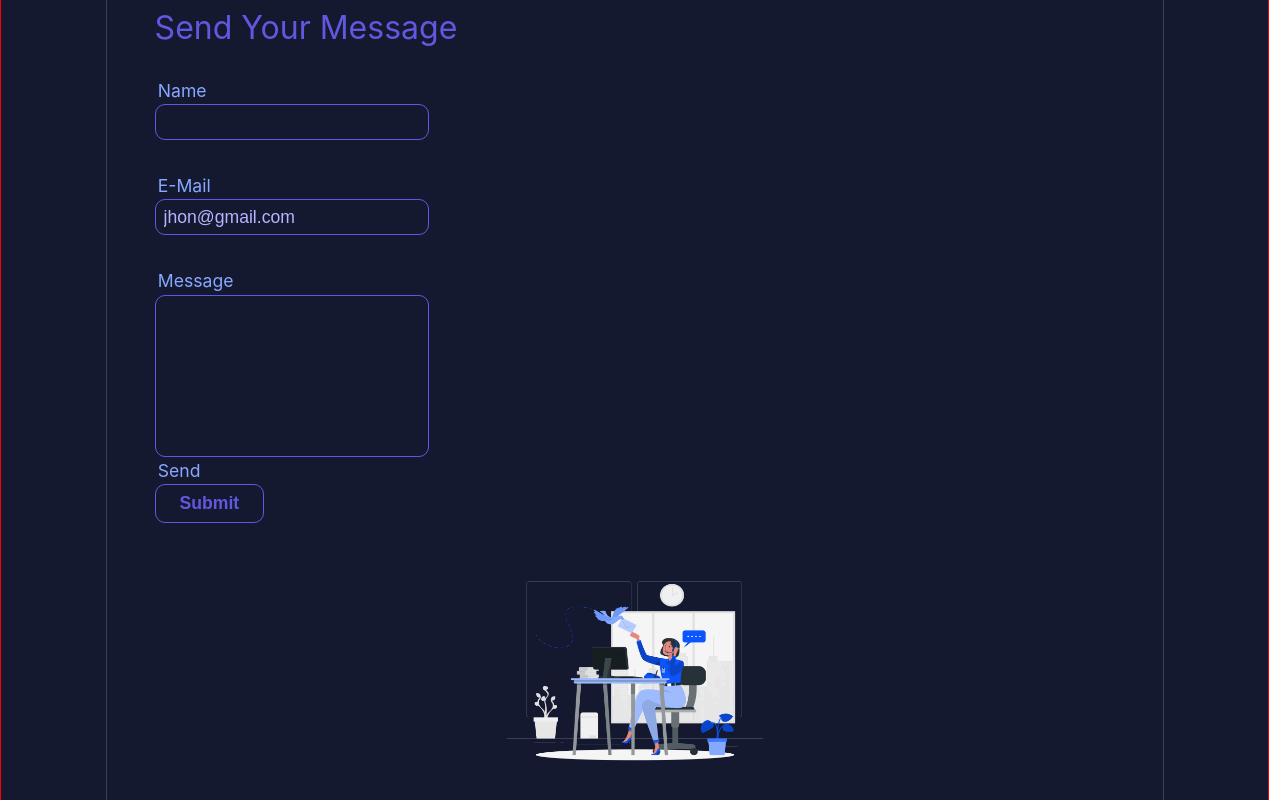
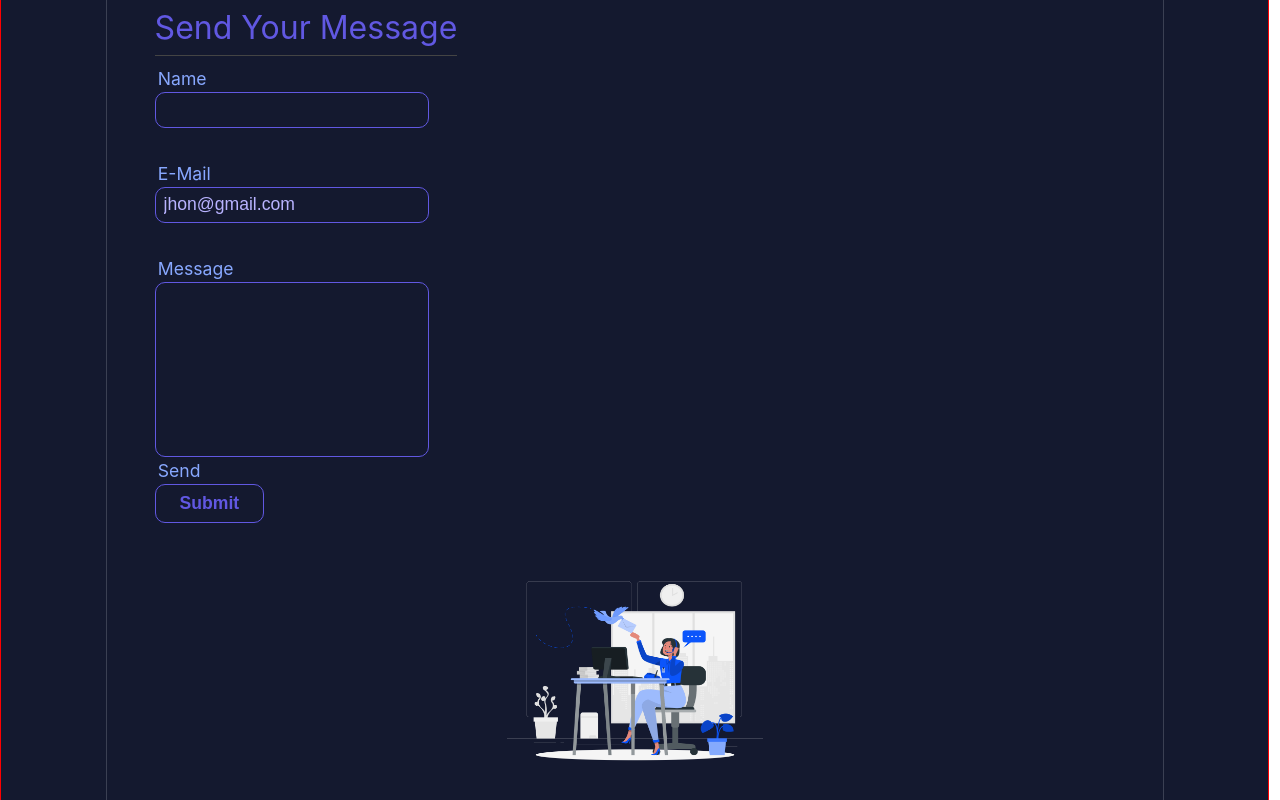
Before and after one commit to Ashita-23/portfolio_2.O, a React (Create React App) app: page / in a window 1280 px wide. Shown: the part 4215-5015 px from the top of the page. Built offline with nearby package versions, Linux system fonts and the light colour scheme.

Commit message:
added new style in contact.css

```diff
--- a/src/Components/BodyComponents/ContactComponents/ContactForm.css
+++ b/src/Components/BodyComponents/ContactComponents/ContactForm.css
@@ -13,17 +13,13 @@
     }
 
     .contact-inner{
-
         margin: 3.5rem 0rem;
-
     z-index: 1;
     border: 1px solid #3B4053;
-    /* background-color: white; */
     background-color: transparent;
     height: auto;
     width: 63vw;
     padding: 1rem 2rem;
-    /* z-index: 1; */;
     display: flex;
     flex-direction: row;
     flex-wrap: wrap;
@@ -38,6 +34,8 @@
         font-size: 2.2rem;
         font-weight: 400;
         color: #6158E2;
+        border-bottom: 1px solid rgb(68, 68, 68);
+        margin-bottom: 0.5rem;
     /* border: 1px solid red; */
 
     }
@@ -119,6 +117,7 @@
         background-color: transparent;
         transition: 1s;
         outline: none;
+        cursor: pointer;
 
     }
     .input-submit:hover{
@@ -130,7 +129,13 @@
 
     }
 
+    .form-error{
+        font-size: 0.9rem;
+        color: white;
+        padding: 0.1rem 0.2rem;
+        font-weight: 300;
 
+    }
 
     .contact-image-outer{
         /* border: 1px solid red; */
```
